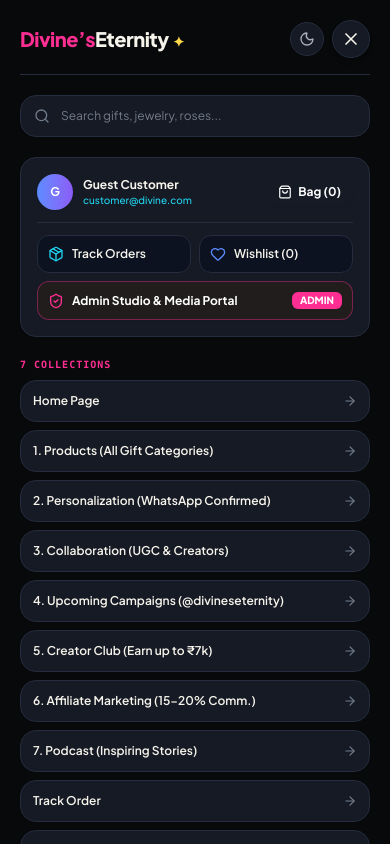
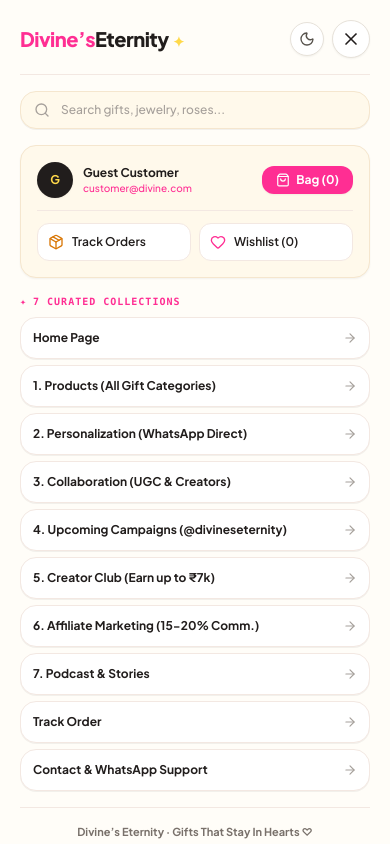
Before and after one commit to 25A31A05GB/Divine-Eternity-, a React (Vite) app: page / in a window 390 px wide. Both pictures are taken after a click on the button 34 px from the left and 105 px from the top of the page. Shown: the top 844 px of the page. Built offline with nearby package versions, Linux system fonts and the light colour scheme; a web font is replaced by a local one.

Commit message:
refactor: update branding and mobile drawer UI
- Rebrand Admin Dashboard and mobile menu from "Gadgets Destiny" to "Divine’s Eternity"
- Update mobile drawer theme to match light mode aesthetic and improve interaction flow
- Adjust responsive breakpoint for mobile navigation

```diff
--- a/src/components/layout/Header.tsx
+++ b/src/components/layout/Header.tsx
@@ -322,19 +322,22 @@ export const Header: React.FC<HeaderProps> = ({ currentView, setCurrentView, ope
       {isMobileMenuOpen &&
         typeof document !== 'undefined' &&
         createPortal(
-          <div className="md:hidden fixed inset-0 z-[9999] w-full h-full h-[100dvh] bg-[#08090B] text-[#F7F4EC] flex flex-col justify-between overflow-y-auto animate-in slide-in-from-right duration-300 p-5 shadow-2xl">
+          <div className="lg:hidden fixed inset-0 z-[9999] w-full h-full h-[100dvh] bg-[#FFFDF8] text-[#211D1C] flex flex-col justify-between overflow-y-auto animate-in slide-in-from-left duration-300 p-5 shadow-2xl">
 
             <div>
               {/* Drawer Header Bar */}
-              <div className="flex items-center justify-between pb-4 border-b border-[#242C3D]">
+              <div className="flex items-center justify-between pb-4 border-b border-[#F3E8E2]">
                 <button
-                  onClick={() => navigateTo('home')}
+                  onClick={() => {
+                    setIsMobileMenuOpen(false);
+                    navigateTo('home');
+                  }}
                   className="flex items-baseline text-left group focus:outline-none cursor-pointer"
                 >
                   <span className="font-extrabold text-xl tracking-tight text-[#FF2E93]">
                     Divine’s
                   </span>
-                  <span className="font-extrabold text-xl tracking-tight text-[#F7F4EC]">
+                  <span className="font-extrabold text-xl tracking-tight text-[#211D1C]">
                     Eternity
                   </span>
                   <span className="text-[#FFD94A] text-sm font-bold ml-1">✦</span>
@@ -344,48 +347,59 @@ export const Header: React.FC<HeaderProps> = ({ currentView, setCurrentView, ope
                   <button
                     onClick={toggleTheme}
                     aria-label="Toggle Theme"
-                    className="p-2 rounded-full bg-[#151A24] border border-[#242C3D] text-[#F7F4EC]"
+                    className="p-2 rounded-full bg-white border border-[#E7E2DA] text-[#211D1C] shadow-xs cursor-pointer"
                   >
-                    {theme === 'dark' ? <Sun className="w-4 h-4 text-[#22D3EE]" /> : <Moon className="w-4 h-4 text-[#A7AFBD]" />}
+                    {theme === 'dark' ? <Sun className="w-4 h-4 text-[#D97706]" /> : <Moon className="w-4 h-4 text-stone-600" />}
                   </button>
 
                   <button
                     onClick={() => setIsMobileMenuOpen(false)}
-                    className="p-2 rounded-full bg-[#151A24] border border-[#242C3D] text-[#F7F4EC] shadow-md"
+                    className="p-2 rounded-full bg-white border border-[#E7E2DA] text-[#211D1C] shadow-xs hover:bg-[#FFF0F5] cursor-pointer"
                     aria-label="Close menu"
                   >
-                    <X className="w-5 h-5" />
+                    <X className="w-5 h-5 text-[#211D1C]" />
                   </button>
                 </div>
               </div>
 
               {/* Search Input Box with Suggestions */}
-              <div className="my-5">
+              <div className="my-4">
                 <div className="relative">
-                  <Search className="w-4 h-4 text-[#737C8C] absolute left-3.5 top-1/2 -translate-y-1/2" />
+                  <Search className="w-4 h-4 text-stone-400 absolute left-3.5 top-1/2 -translate-y-1/2" />
                   <input
                     type="text"
                     value={headerSearchQuery}
                     onChange={(e) => setHeaderSearchQuery(e.target.value)}
                     placeholder="Search gifts, jewelry, roses..."
-                    className="w-full bg-[#151A24] border border-[#242C3D] rounded-2xl pl-10 pr-4 py-3 text-xs text-[#F7F4EC] placeholder-[#737C8C] focus:ring-2 focus:ring-[#5B8CFF] focus:outline-none shadow-xs"
+                    className="w-full bg-[#FFF9EB] border border-[#F5E6CE] focus:border-[#FF2E93] text-[#211D1C] placeholder:text-stone-400 pl-10 pr-4 py-2.5 rounded-2xl text-xs outline-none shadow-2xs font-medium"
                   />
+                  {headerSearchQuery && (
+                    <button
+                      onClick={() => setHeaderSearchQuery('')}
+                      className="absolute right-3 top-1/2 -translate-y-1/2 text-stone-400 hover:text-[#211D1C]"
+                    >
+                      <X className="w-3.5 h-3.5" />
+                    </button>
+                  )}
                 </div>
 
                 {liveSuggestions.length > 0 && (
-                  <div className="mt-2 bg-[#151A24] rounded-2xl border border-[#242C3D] p-2 space-y-1 shadow-md">
+                  <div className="mt-2 bg-white rounded-2xl border border-[#F3E8E2] p-2 space-y-1 shadow-md">
                     {liveSuggestions.map((item) => (
                       <div
                         key={item.id}
-                        onClick={() => navigateTo('product-detail', { slug: item.slug })}
-                        className="p-2 rounded-xl hover:bg-[#1B2230] flex items-center gap-2.5 cursor-pointer"
+                        onClick={() => {
+                          setIsMobileMenuOpen(false);
+                          navigateTo('product-detail', { slug: item.slug });
+                        }}
+                        className="p-2 rounded-xl hover:bg-[#FFF0F5] flex items-center gap-2.5 cursor-pointer"
                       >
-                        <div className="w-8 h-8 rounded-lg bg-[#0C1220] border border-[#242C3D] shrink-0 flex items-center justify-center p-0.5">
+                        <div className="w-8 h-8 rounded-lg bg-[#FFF9EB] border border-[#F5E6CE] shrink-0 flex items-center justify-center p-0.5">
                           <PhoneCaseMockup product={item} className="w-full h-full" />
                         </div>
                         <div className="flex-1 min-w-0 text-left">
-                          <div className="text-xs font-bold text-[#F7F4EC] truncate">{item.name}</div>
-                          <div className="text-[10px] text-[#A7AFBD]">₹{item.price}</div>
+                          <div className="text-xs font-bold text-[#211D1C] truncate">{item.name}</div>
+                          <div className="text-[10px] text-[#FF2E93] font-bold">₹{item.price}</div>
                         </div>
                       </div>
                     ))}
@@ -394,18 +408,18 @@ export const Header: React.FC<HeaderProps> = ({ currentView, setCurrentView, ope
               </div>
 
               {/* User Account & Quick Actions Card */}
-              <div className="bg-[#151A24] border border-[#242C3D] rounded-2xl p-4 mb-5 shadow-xs">
-                <div className="flex items-center justify-between pb-3 border-b border-[#242C3D] mb-3">
+              <div className="bg-[#FFF9EB] border border-[#F5E6CE] rounded-2xl p-4 mb-4 shadow-xs">
+                <div className="flex items-center justify-between pb-3 border-b border-[#F3E8E2] mb-3">
                   <div className="flex items-center gap-2.5">
-                    <div className="w-9 h-9 rounded-full bg-gradient-to-r from-[#5B8CFF] to-[#8B5CF6] text-white flex items-center justify-center font-bold text-xs shadow-xs">
+                    <div className="w-9 h-9 rounded-full bg-[#211D1C] text-[#FFD94A] flex items-center justify-center font-bold text-xs shadow-xs">
                       {user?.name ? user.name.charAt(0) : <User className="w-4 h-4" />}
                     </div>
                     <div>
-                      <div className="text-xs font-bold text-[#F7F4EC]">
-                        {user?.name || 'Atelier VIP Member'}
+                      <div className="text-xs font-bold text-[#211D1C]">
+                        {user?.name || 'Guest VIP Member'}
                       </div>
-                      <div className="text-[10px] text-[#22D3EE] font-medium">
-                        {user?.email || 'VIP Member Access'}
+                      <div className="text-[10px] text-[#FF2E93] font-medium">
+                        {user?.email || 'Divine’s Eternity'}
                       </div>
                     </div>
                   </div>
@@ -415,7 +429,7 @@ export const Header: React.FC<HeaderProps> = ({ currentView, setCurrentView, ope
                       openCart();
                       setIsMobileMenuOpen(false);
                     }}
-                    className="px-3 py-1.5 rounded-xl gradient-blue-violet text-white font-bold text-xs flex items-center gap-1.5 shadow-xs"
+                    className="px-3.5 py-1.5 rounded-xl bg-[#FF2E93] hover:bg-[#e02680] text-white font-bold text-xs flex items-center gap-1.5 shadow-xs cursor-pointer"
                   >
                     <ShoppingBag className="w-3.5 h-3.5" />
                     <span>Bag ({totalItemsCount})</span>
@@ -424,68 +438,70 @@ export const Header: React.FC<HeaderProps> = ({ currentView, setCurrentView, ope
 
                 <div className="grid grid-cols-2 gap-2 text-xs font-semibold">
                   <button
-                    onClick={() => navigateTo('track-order')}
-                    className="p-2.5 rounded-xl bg-[#0C1220] border border-[#242C3D] text-[#F7F4EC] hover:bg-[#1B2230] flex items-center gap-2 transition-colors cursor-pointer"
+                    onClick={() => {
+                      setIsMobileMenuOpen(false);
+                      navigateTo('track-order');
+                    }}
+                    className="p-2.5 rounded-xl bg-white border border-[#F3E8E2] text-[#211D1C] hover:border-[#FF2E93] flex items-center gap-2 transition-colors cursor-pointer"
                   >
-                    <Package className="w-4 h-4 text-[#22D3EE]" />
+                    <Package className="w-4 h-4 text-[#D97706]" />
                     <span>Track Orders</span>
                   </button>
 
                   <button
-                    onClick={() => navigateTo('wishlist')}
-                    className="p-2.5 rounded-xl bg-[#0C1220] border border-[#242C3D] text-[#F7F4EC] hover:bg-[#1B2230] flex items-center gap-2 transition-colors cursor-pointer"
+                    onClick={() => {
+                      setIsMobileMenuOpen(false);
+                      navigateTo('wishlist');
+                    }}
+                    className="p-2.5 rounded-xl bg-white border border-[#F3E8E2] text-[#211D1C] hover:border-[#FF2E93] flex items-center gap-2 transition-colors cursor-pointer"
                   >
-                    <Heart className="w-4 h-4 text-[#5B8CFF]" />
+                    <Heart className="w-4 h-4 text-[#FF2E93]" />
                     <span>Wishlist ({wishlistCount})</span>
                   </button>
                 </div>
-
-                {/* Direct Mobile Admin Portal Button */}
-                <button
-                  onClick={() => navigateTo('secret-admin-portal')}
-                  className="w-full mt-2 p-2.5 rounded-xl bg-[#211D1C] hover:bg-[#2c2625] border border-[#FF2E93]/40 text-[#FFD94A] flex items-center justify-between text-xs font-bold transition-all shadow-xs cursor-pointer"
-                >
-                  <div className="flex items-center gap-2">
-                    <ShieldCheck className="w-4 h-4 text-[#FF2E93]" />
-                    <span className="text-white">Admin Studio & Media Portal</span>
-                  </div>
-                  <span className="text-[10px] bg-[#FF2E93] text-white px-2 py-0.5 rounded-md font-extrabold uppercase">
-                    Admin
-                  </span>
-                </button>
               </div>
 
               {/* Navigation Section */}
-              <div className="space-y-2">
-                <div className="text-[10px] font-bold uppercase tracking-widest text-[#FF2E93] mb-2 font-mono">
-                  7 Collections
+              <div className="space-y-1.5">
+                <div className="text-[10px] font-extrabold uppercase tracking-widest text-[#FF2E93] mb-2 font-mono flex items-center gap-1.5">
+                  <span>✦</span>
+                  <span>7 CURATED COLLECTIONS</span>
                 </div>
 
                 {[
                   { label: 'Home Page', view: 'home' },
                   { label: '1. Products (All Gift Categories)', view: 'collections', params: { category: 'products' } },
-                  { label: '2. Personalization (WhatsApp Confirmed)', view: 'collections', params: { category: 'personalization' } },
+                  { label: '2. Personalization (WhatsApp Direct)', view: 'collections', params: { category: 'personalization' } },
                   { label: '3. Collaboration (UGC & Creators)', view: 'collections', params: { category: 'collaboration' } },
                   { label: '4. Upcoming Campaigns (@divineseternity)', view: 'collections', params: { category: 'upcoming-campaigns' } },
                   { label: '5. Creator Club (Earn up to ₹7k)', view: 'collections', params: { category: 'creator-club' } },
                   { label: '6. Affiliate Marketing (15-20% Comm.)', view: 'collections', params: { category: 'affiliate-marketing' } },
-                  { label: '7. Podcast (Inspiring Stories)', view: 'collections', params: { category: 'podcast' } },
+                  { label: '7. Podcast & Stories', view: 'collections', params: { category: 'podcast' } },
                   { label: 'Track Order', view: 'track-order' },
-                  { label: 'Contact & Concierge', view: 'contact' },
-                  { label: '👑 Secret Admin Portal & Studio', view: 'secret-admin-portal' },
+                  { label: 'Contact & WhatsApp Support', view: 'contact' },
                 ].map((item, idx) => (
                   <button
                     key={idx}
-                    onClick={() => navigateTo(item.view, item.params)}
-                    className="w-full text-left p-3 rounded-2xl bg-[#151A24] border border-[#242C3D] hover:border-[#FF2E93] hover:bg-[#1B2230] transition-all flex items-center justify-between group shadow-2xs cursor-pointer"
+                    onClick={() => {
+                      setIsMobileMenuOpen(false);
+                      navigateTo(item.view, item.params);
+                    }}
+                    className="w-full text-left p-3 rounded-2xl bg-white border border-[#F3E8E2] hover:border-[#FF2E93] hover:bg-[#FFF0F5] transition-all flex items-center justify-between group shadow-2xs cursor-pointer"
                   >
-                    <span className="text-xs font-semibold text-[#F7F4EC] group-hover:text-[#FF2E93] transition-colors">
+                    <span className="text-xs font-bold text-[#211D1C] group-hover:text-[#FF2E93] transition-colors">
                       {item.label}
                     </span>
-                    <ArrowRight className="w-3.5 h-3.5 text-[#737C8C] group-hover:text-[#FF2E93] group-hover:translate-x-1 transition-all" />
+                    <ArrowRight className="w-3.5 h-3.5 text-stone-400 group-hover:text-[#FF2E93] group-hover:translate-x-1 transition-all" />
                   </button>
                 ))}
               </div>
+            </div>
+
+            {/* Bottom Brand Note */}
+            <div className="pt-4 border-t border-[#F3E8E2] text-center mt-4">
+              <p className="text-[11px] font-bold text-stone-500">
+                Divine’s Eternity · Gifts That Stay In Hearts ♡
+              </p>
             </div>
 
           </div>,
```
Also changed, not shown: src/pages/AdminDashboard.tsx (+13 -13 lines).
